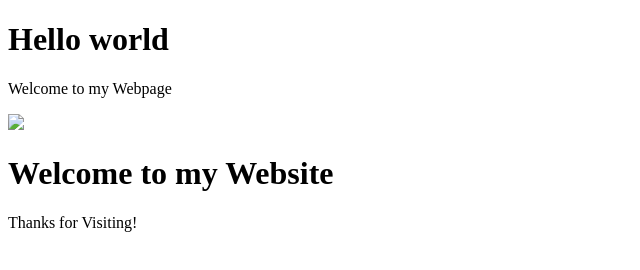
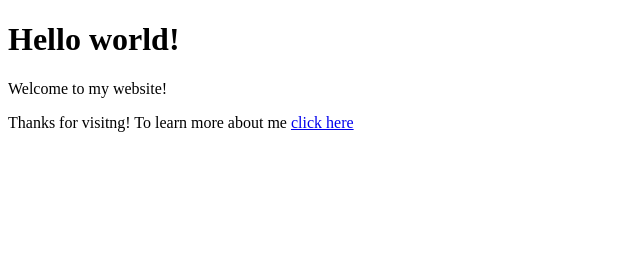
Before and after one commit to jacksonhafey/jacksonhafey.github.io, a plain HTML site: page index.html in a window 1280 px wide. Shown: the whole page, without its empty margins (0-640 px from the left). Drawn offline with Linux system fonts and the light colour scheme.

Commit message:
Add files via upload

```diff
--- a/index.html
+++ b/index.html
@@ -1,17 +1,14 @@
 <!DOCTYPE html>
-<h1>Hello world</h1>
-<p>Welcome to my Webpage</p>
 <html lang="en">
-    <head>
-        <meta charsets="UTF-8" />
-        <meta name="viewport"
-        content="width=device-width, initial-scale=1.0" /
-        >
-        <title>Jackson's CSC 106 Website</title>
-    </head>
-    <body>
-        <img src="csc106_banner.jpg"></body><Img>
-        <h1>Welcome to my Website</h1>
-        <p>Thanks for Visiting!</p>
-    </body>
+<head>
+    <meta charset="UTF-8">
+    <meta name="viewport" content="width=device-width, initial-scale=1.0">
+    <title>Document</title>
+</head>
+<body>
+    <h1>Hello world!</h1>
+    <p>Welcome to my website!</p>
+    <p>Thanks for visitng! To learn more about me <a href="aboutme.html">click here</a></p>
+
+</body>
 </html>
```
Also changed, not shown: aboutme.html (added).
